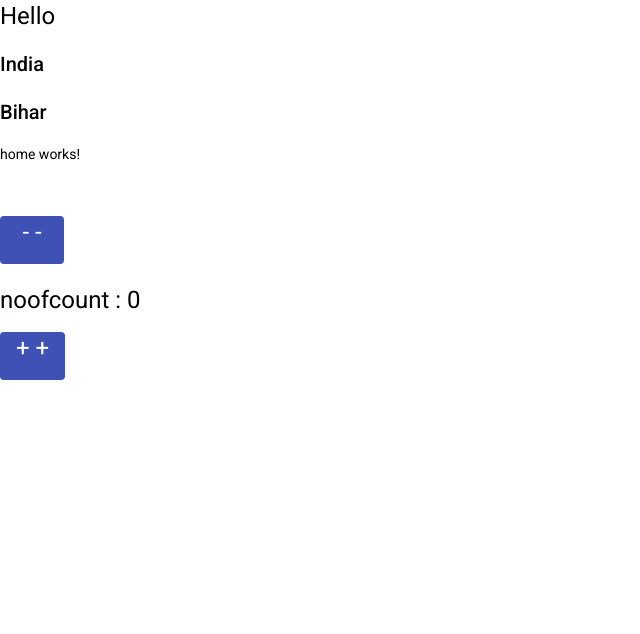
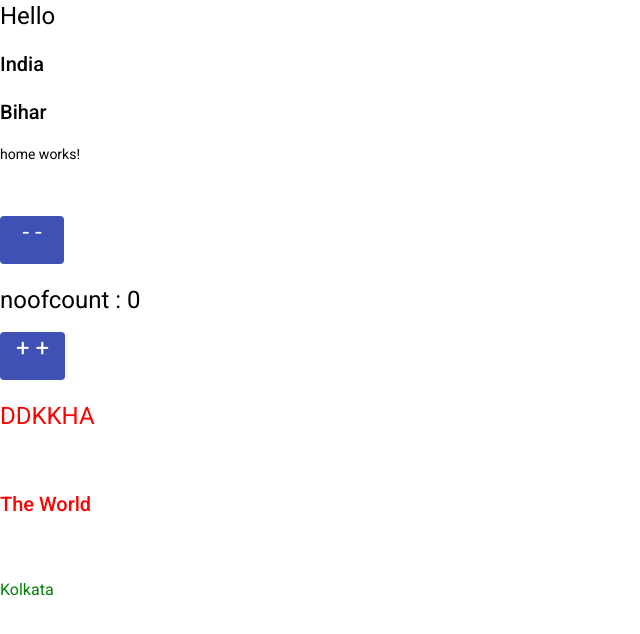
Before and after one commit to Arkajit19/kolkata, an Angular app: page / in a window 1280 px wide. Shown: the top 634 px of the page, without its empty margins (0-640 px from the left). Built offline with nearby package versions, Linux system fonts and the light colour scheme.

Commit message:
next change

```diff
--- a/src/app/app.component.css
+++ b/src/app/app.component.css
@@ -0,0 +1,4 @@
+.mop{
+
+    color: green;
+}
--- a/src/app/app.component.html
+++ b/src/app/app.component.html
@@ -1,4 +1,5 @@
 <h1>Hello</h1>
 <h2>India</h2>
 <h2>Bihar</h2>
-<app-home></app-home>
+<app-home></app-home><br><br>
+<h3 class="mop">Kolkata</h3>
--- a/src/app/userauth/home/home.component.html
+++ b/src/app/userauth/home/home.component.html
@@ -2,4 +2,7 @@
 
    <button mat-flat-button color="primary" (click)="counter('minus')"><h1>- -</h1></button><br><br>
    <h1>noofcount : {{count}}</h1>
-   <button mat-flat-button color="primary" (click)="counter('add')"><h1>+ +</h1></button>
+   <button mat-flat-button color="primary" (click)="counter('add')"><h1>+ +</h1></button><br><br>
+   <h1 class="kot">{{school}}</h1>
+<br><br>
+   <h2 class="kot">The World</h2>
--- a/src/app/userauth/home/home.component.ts
+++ b/src/app/userauth/home/home.component.ts
@@ -16,4 +16,5 @@ export class HomeComponent implements OnInit {
 
     type === 'add' ? this.count++ : this.count--;
   }
+  school = "DDKKHA";
 }
--- a/src/styles.css
+++ b/src/styles.css
@@ -2,3 +2,7 @@
 
 html, body { height: 100%; }
 body { margin: 0; font-family: Roboto, "Helvetica Neue", sans-serif; }
+.kot {
+
+    color: red;
+}
```
